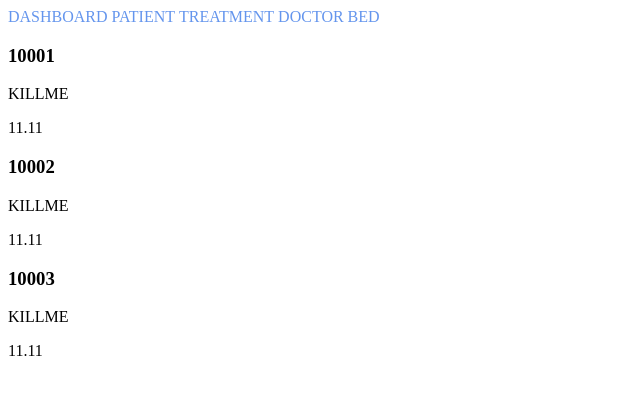
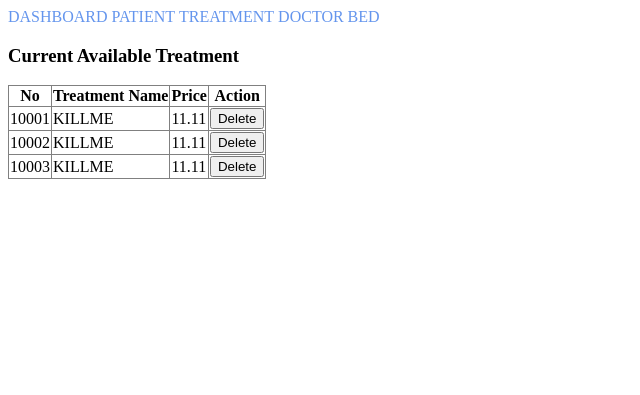
Before and after one commit to Karenw1004/hm647, a Flask app: page /treatment in a window 1280 px wide. Shown: the top 395 px of the page, without its empty margins (0-640 px from the left). Run offline with Flask 2, Linux system fonts and the light colour scheme; the visitor is signed in with stand-in values (Sample User, id 1); data comes from the database, SQL or seed files in the repository.

Commit message:
Button delte ok

```diff
--- a/HM/__init__.py
+++ b/HM/__init__.py
@@ -1,10 +1,16 @@
 import os
 from flask import Flask, render_template
+from flask_wtf.csrf import CSRFProtect
+
+csrf = CSRFProtect()
 
 app = Flask(__name__)
 app.config['TESTING'] = True
 app.config['TEMPLATES_AUTO_RELOAD'] = True
 app.secret_key= "KEYISRANDOM"
+
+csrf.init_app(app)
+
 
 from HM.blueprints.auth import auth
 app.register_blueprint(auth)
--- a/HM/blueprints/doctor.py
+++ b/HM/blueprints/doctor.py
@@ -32,8 +32,17 @@ def patient():
 def treatment():
     if (is_logged_in()):
         data = db.get_all_treatment_list()
-        icon_list = ['viruses','radiation-alt','disease','crutch','dna','capsules','dumbbell','flask','assistive-listening-systems', 'brain']
-        return render_template('treatment.html', data=data, list= icon_list)
+        return render_template('treatment.html', data=data)
     else:
         flash('You are not logged in ','warning')
         return redirect(url_for('auth.login'))
+
+@doctor.route('/delete_treatment/<int:id>', methods=['POST'])
+def delete_treatment(id):
+    print(request.method)
+
+    if (is_logged_in()):
+        return redirect(url_for('doctor.treatment'))
+    else:
+        flash('You are not logged in ','warning')
+        return redirect(url_for('auth.login'))
--- a/HM/database.py
+++ b/HM/database.py
@@ -161,7 +161,7 @@ class database:
 
     def pay_bill(self,patient_id):
         if (self.working):
-            # Get the list of treatment price and name of a certain patient name sex and blood
+            # Update the attribute to is paid when you click the pay button
             self.mycursor.execute(f'''UPDATE prescribe SET IS_PAID=1 WHERE PATIENT_ID={patient_id}''')
             self.conn.commit()
 
--- a/HM/templates/treatment.html
+++ b/HM/templates/treatment.html
@@ -9,20 +9,48 @@
 
 {% include "topbar.html" %}
 
-<section class="">
+<div class="">
+
+    <section class="">
     <div class="">
-        {% for dict in data %}
+    <div class="">
+        <div class="">
+            <div class="">
+            <h3 class="">Current Available Treatment</h3>
+            </div>
 
-        <div class="">
-            <h3>{{dict['TREATMENT_ID']}}</h3>
-            <p>{{dict['NAME']}}</p>
-            <p>{{dict['PRICE']}}</p>
+            <div class="">
+                <table id="" class="" border="1" style="border-collapse: collapse">
+                    <thead>
+                        <tr>
+                        <th>No</th>
+                        <th>Treatment Name</th>
+                        <th>Price</th>
+                        <th>Action</th>
+                        </tr>
+                    </thead>
+
+                    <tbody>
+                      {% for dict in data %}
+                      <tr>
+                        {% for key, value in dict.items() %}
+                        <td>{{value}}</td>
+                        {% endfor %}
+                        <td>
+                        <form action="/delete_treatment/{{dict['TREATMENT_ID']}}" method="POST">
+                            <input type="submit" value="Delete">
+                            <input type="hidden" name="csrf_token" value="{{ csrf_token() }}"/>
+                        </form>
+                        </td>
+                      </tr>
+                      {% endfor %}
+                    </tbody>
+                </table>
+            </div>
         </div>
-
-        {% endfor %}
-
     </div>
-</section>
+    </div>
+    </section>
 
 
 {% endblock %}
```
Also changed, not shown: HM/templates/login.html (+0 -15 lines), HM/templates/register.html (+0 -22 lines).
